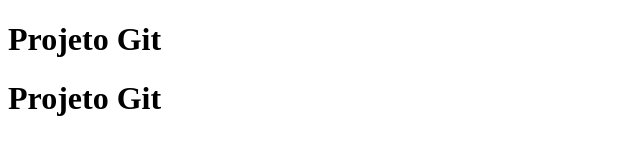
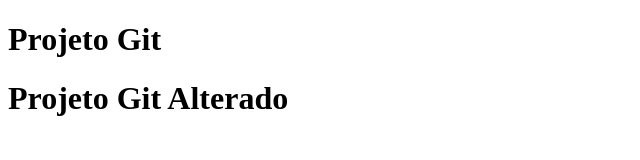
Before and after one commit to lemiyazaki/git_kenzie_aula, a plain HTML site: page index.html in a window 1280 px wide. Shown: the whole page, without its empty margins (0-640 px from the left). Drawn offline with Linux system fonts and the light colour scheme.

Commit message:
alteração

```diff
--- a/index.html
+++ b/index.html
@@ -19,6 +19,6 @@
     <title>Projeto Git</title>
 </head>
 <body>
-    <h1>Projeto Git</h1>
+    <h1>Projeto Git Alterado</h1>
 </body>
 </html>
```
